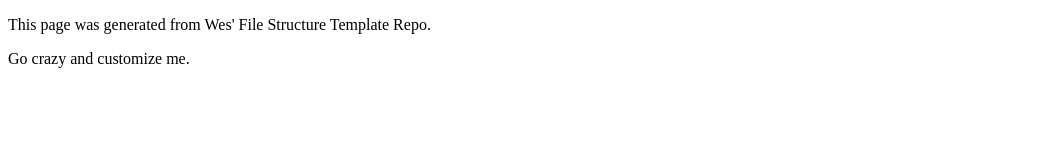
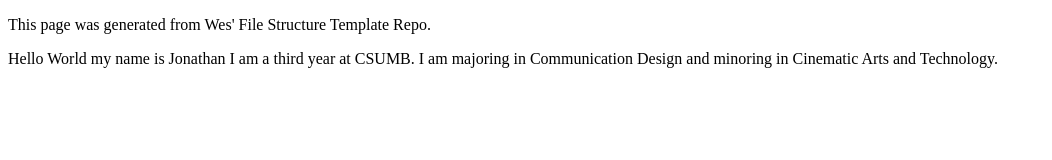
Before and after one commit to jogracida/cst252, a plain HTML site: page index.html in a window 1280 px wide. Shown: the whole page, without its empty margins (0-1052 px from the left). Drawn offline with Linux system fonts and the light colour scheme.

Commit message:
added gitignore and minor changes

```diff
--- a/index.html
+++ b/index.html
@@ -1,14 +1,15 @@
 <!DOCTYPE html>
 <html>
 <head>
-	<title>My_Name Homepage</title>
+	<title>Jonathan Gracida's Homepage</title>
 	<link rel="stylesheet" type="text/css" href="css/site.css">
 </head>
 <body>
 	<main>
 		<p>This page was generated from Wes' File Structure Template Repo.</p>
 
-		<p>Go crazy and customize me.</p>
+		<p>Hello World my name is Jonathan I am a third year at CSUMB. I am majoring in Communication Design
+		and minoring in Cinematic Arts and Technology.</p>
 	</main>
 
 
```
Also changed, not shown: 1 other file.
